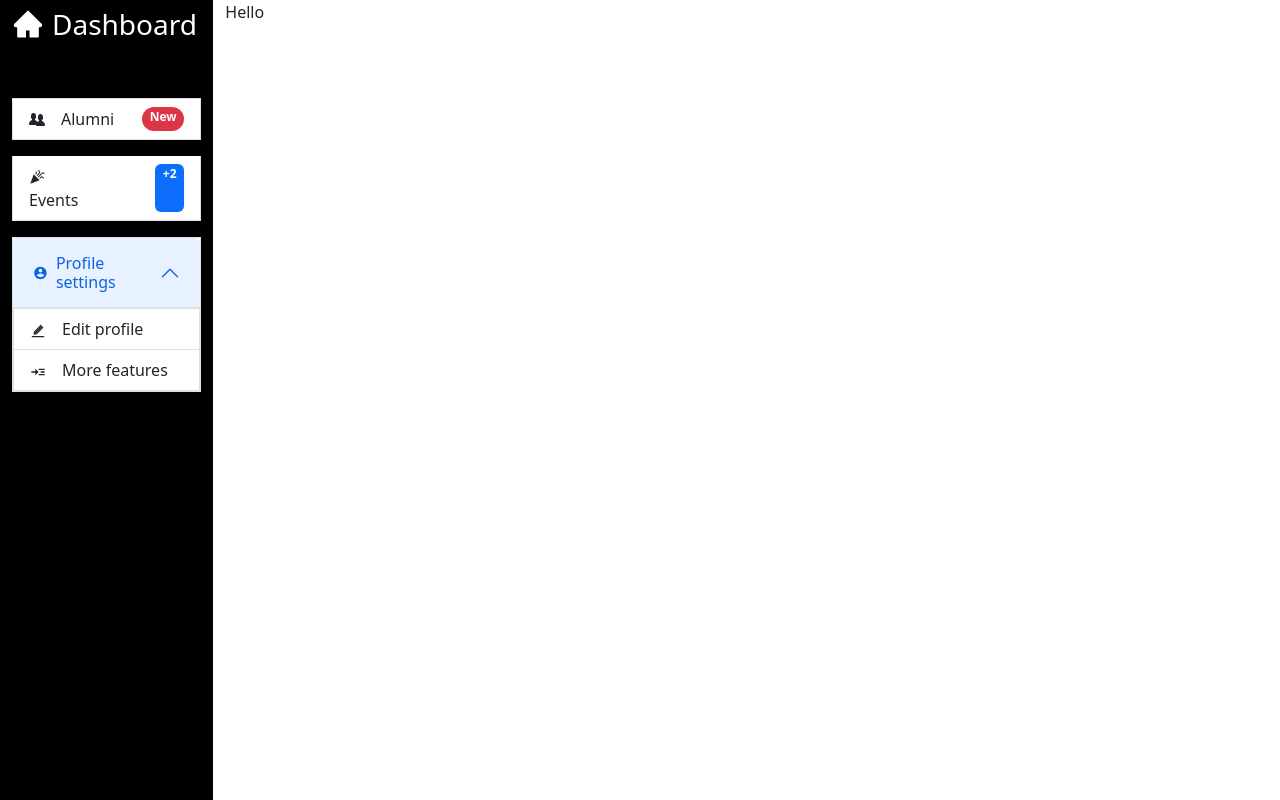
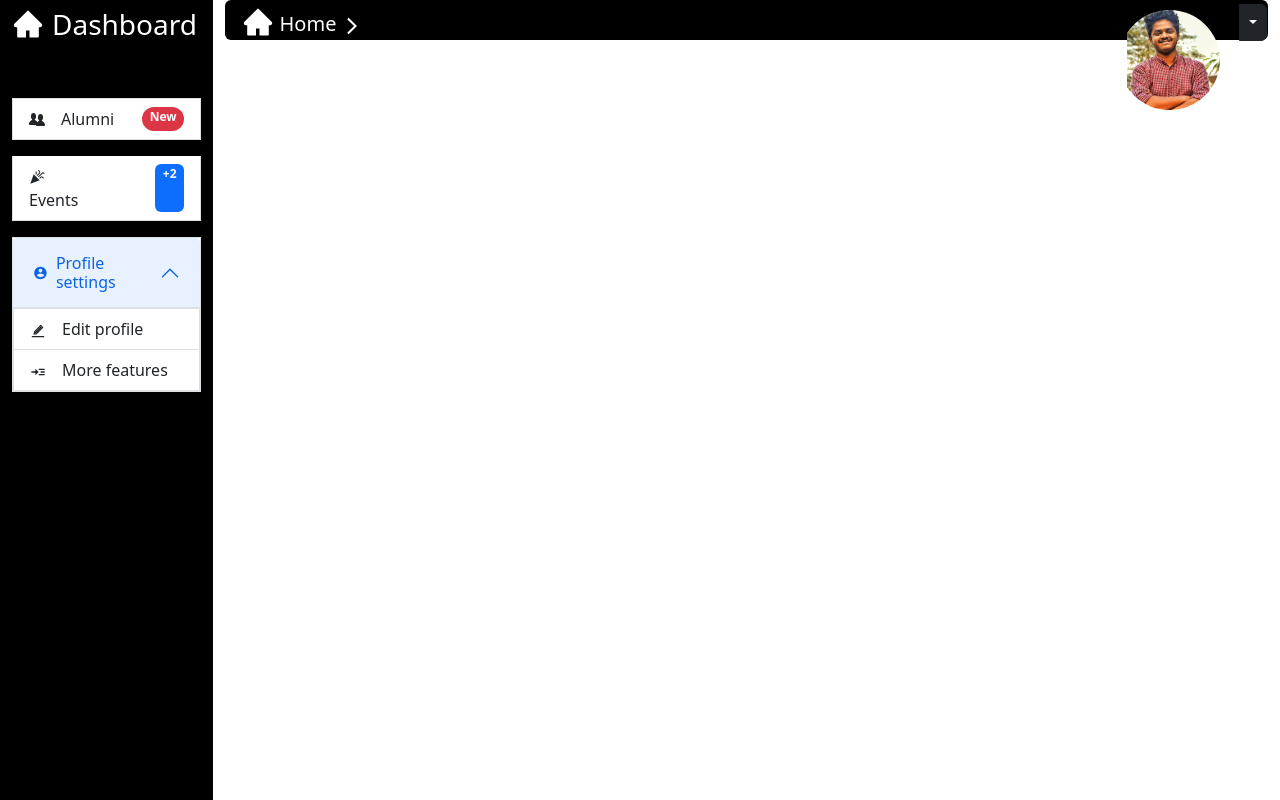
Before and after one commit to Iram0598/ALUMNI-MS-UI, a Next.js app: page /dashboard in a window 1280 px wide. Built offline with nearby package versions, Linux system fonts and the light colour scheme.

Commit message:
Top navigation bar updated

```diff
--- a/components/layout/Sidebar.js
+++ b/components/layout/Sidebar.js
@@ -9,19 +9,25 @@ import DropdownButton from "react-bootstrap/DropdownButton";
 import { IoSettings } from "react-icons/io";
 import { Accordion } from "react-bootstrap";
 import { RiAccountCircleFill } from "react-icons/ri";
+import Link from "next/link";
 
 export default function Sidebar() {
   return (
     <div>
       <div className="text-white d-flex mt-2">
         <AiFillHome className="h2" />
-        <a className="text-decoration-none text-white h3 ms-2" href="/dashboard">Dashboard</a>
+        <Link href="/dashboard">
+        <a
+          className="text-decoration-none text-white h3 ms-2"
+
+        >
+          Dashboard
+        </a>
+        </Link>
       </div>
       <div className="list-group links mt-5 ms-0 rounded-0 ">
-        <a
-          href="/"
-          className=" d-flex justify-content-between list-group-item list-group-item-action mb-3 links"
-        >
+        <Link href="/alumni">
+          <a className=" d-flex justify-content-between list-group-item list-group-item-action mb-3 links">
             {" "}
             <div>
               <GoOrganization className="me-3" />
@@ -31,8 +37,10 @@ export default function Sidebar() {
               New
             </Badge>
           </a>
+        </Link>
+        <Link href="/events">
         <a
-          href="/events"
+
           className="d-flex justify-content-between list-group-item list-group-item-action mb-3 links "
         >
           {" "}
@@ -42,6 +50,7 @@ export default function Sidebar() {
           </div>
           <Badge className="ms-5">+2</Badge>
         </a>
+        </Link>
         <Accordion defaultActiveKey="0">
           <Accordion.Item className="rounded-0" eventKey="0">
             <Accordion.Header>
@@ -49,12 +58,14 @@ export default function Sidebar() {
               Profile settings
             </Accordion.Header>
             <Accordion.Body className="p-0">
-              <ListGroup className="rounded-0" >
+              <ListGroup className="rounded-0">
                 <ListGroup.Item action href="/profile">
-                  <AiTwotoneEdit className="me-3"/>Edit profile
+                  <AiTwotoneEdit className="me-3" />
+                  Edit profile
                 </ListGroup.Item>
-                <ListGroup.Item action href="#link2" >
-                  <MdReadMore className="me-3" />More features
+                <ListGroup.Item action href="#link2">
+                  <MdReadMore className="me-3" />
+                  More features
                 </ListGroup.Item>
               </ListGroup>
             </Accordion.Body>
--- a/components/layout/TopNavigation.js
+++ b/components/layout/TopNavigation.js
@@ -1,7 +1,72 @@
-import React from 'react'
+import React from "react";
+import { Card, Navbar, Container } from "react-bootstrap";
+import { AiFillHome, AiTwotoneEdit } from "react-icons/ai";
+import { MdOutlineArrowForwardIos } from "react-icons/md";
+import profilePic from "../../public/pro.jpg";
+import Image from "next/future/image";
+import Link from "next/link";
+import Button from "react-bootstrap/Button";
+import ButtonGroup from "react-bootstrap/ButtonGroup";
+import Dropdown from "react-bootstrap/Dropdown";
+import { BiLogOut } from "react-icons/bi";
+import { FaExchangeAlt } from "react-icons/fa";
 
 export default function TopNavigation() {
   return (
-    <div>TopNavigation</div>
-  )
+    <div>
+      <Card className="mt-0 ms-0" style={{ backgroundColor: "rgb(0, 0, 0)", height: "5vh", paddingTop:"13px" }}>
+        <Navbar className="h-25">
+
+            <Navbar.Brand
+              className="text-white text-decoration-none ms-3 mt-2"
+              href="#home"
+            >
+              <AiFillHome className="h2" /> Home <MdOutlineArrowForwardIos />
+            </Navbar.Brand>
+            <Navbar.Toggle />
+            <Navbar.Collapse className="justify-content-end">
+              <Navbar.Text className="text-white text-decoration-none">
+                <Dropdown style={{height: "37px"}} as={ButtonGroup}>
+                  <Link href="/profile">
+                    <Button style={{ background: "none", border: "none" }}>
+                      <Image
+                        sizes="2vw"
+                        className="rounded-circle w-auto h-100 me-2"
+                        src={profilePic}
+                        alt="Picture of the author"
+                        // width={500} automatically provided
+                        // height={500} automatically provided
+                        // blurDataURL="data:..." automatically provided
+                        // placeholder="blur" // Optional blur-up while loading
+                      />
+                      Mustafa Iram
+                    </Button>
+                  </Link>
+
+                  <Dropdown.Toggle
+                    split
+                    variant="dark"
+                    id="dropdown-split-basic"
+                  />
+
+                  <Dropdown.Menu>
+                    <Dropdown.Item href="#/action-1">
+                      <AiTwotoneEdit className="me-2" />
+                      Edit profile
+                    </Dropdown.Item>
+                    <Dropdown.Item href="#/action-2">
+                      <FaExchangeAlt className="me-2" /> Change password
+                    </Dropdown.Item>
+                    <Dropdown.Item href="#/action-2">
+                      <BiLogOut className="me-2" /> Logout
+                    </Dropdown.Item>
+                  </Dropdown.Menu>
+                </Dropdown>
+              </Navbar.Text>
+            </Navbar.Collapse>
+
+        </Navbar>
+      </Card>
+    </div>
+  );
 }
--- a/pages/dashboard.js
+++ b/pages/dashboard.js
@@ -3,6 +3,7 @@ import Sidebar from '../components/layout/Sidebar';
 
 import { Container, Row, Col, Image, Badge } from "react-bootstrap";
 import "bootstrap/dist/css/bootstrap.min.css";
+import TopNavigation from '../components/layout/TopNavigation';
 
 
 
@@ -17,7 +18,7 @@ export default function Dashboard () {
             <Sidebar/>
           </Col>
           <Col sm={10}>
-            Hello
+            <TopNavigation/>
           </Col>
         </Row>
       </Container>
--- a/styles/globals.css
+++ b/styles/globals.css
@@ -36,3 +36,7 @@
 .back{
   background-color: black;
 }
+
+.topnav{
+  background-color: rgb(73, 72, 71);
+}
```
Also changed, not shown: pages/alumni.js (+16 -3 lines), public/pro.jpg (added). Lines whose indentation alone changed are shown as unchanged.
